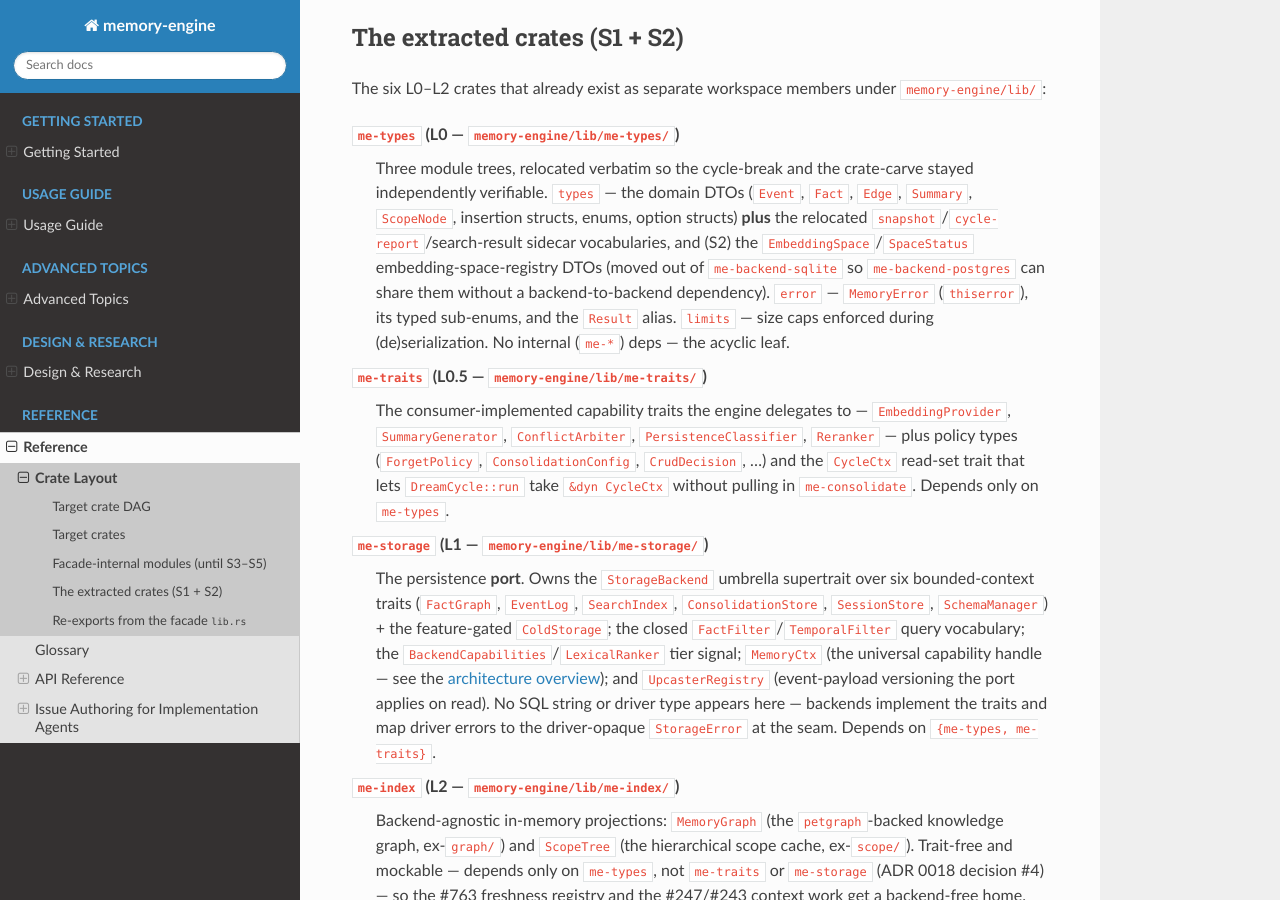
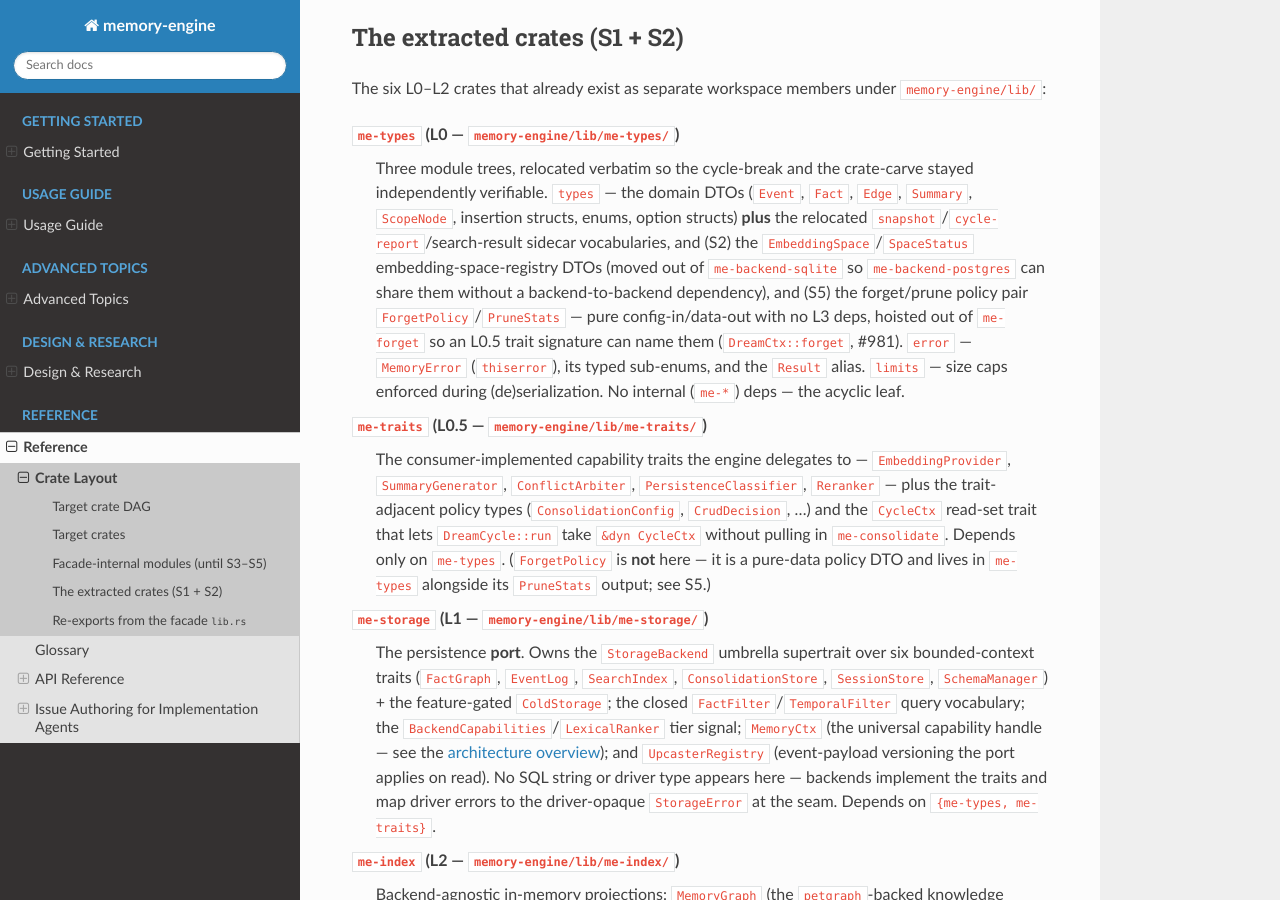
Before and after one commit to dutiona/memory-engine, a Sphinx documentation site: the page built from docs/reference/crate-layout.md, in a window 1280 px wide and 900 px high, scrolled down 5323 px. Built offline with Sphinx 7.4.7 and the Read the Docs theme 3.1.0, drawn with Linux system fonts in a browser that asks for light colours; pages that are not in the unit, such as notebooks, are missing from menus.

Commit message:
docs(build): correct ForgetPolicy's documented home in crate-layout
crate-layout.md claimed me-traits (L0.5) held "policy types (ForgetPolicy,
ConsolidationConfig, ...)". ForgetPolicy has never been defined in me-traits —
it lived in me-forget (L3), and this slice moves it to me-types (L0). The doc
was wrong before this change and would be wrong differently after it, so it is
corrected in the PR that diverges rather than left to rot.

Also records the true home under me-types with a property-based rationale
(pure config-in/data-out, no L3 deps), paired with the PruneStats it returns.

```diff
--- a/docs/reference/crate-layout.md
+++ b/docs/reference/crate-layout.md
@@ -174,10 +174,10 @@ The six L0–L2 crates that already exist as separate workspace members under
 `memory-engine/lib/`:
 
 `me-types` (L0 — `memory-engine/lib/me-types/`)
-: Three module trees, relocated verbatim so the cycle-break and the crate-carve stayed independently verifiable. `types` — the domain DTOs (`Event`, `Fact`, `Edge`, `Summary`, `ScopeNode`, insertion structs, enums, option structs) **plus** the relocated `snapshot`/`cycle-report`/search-result sidecar vocabularies, and (S2) the `EmbeddingSpace`/`SpaceStatus` embedding-space-registry DTOs (moved out of `me-backend-sqlite` so `me-backend-postgres` can share them without a backend-to-backend dependency). `error` — `MemoryError` (`thiserror`), its typed sub-enums, and the `Result` alias. `limits` — size caps enforced during (de)serialization. No internal (`me-*`) deps — the acyclic leaf.
+: Three module trees, relocated verbatim so the cycle-break and the crate-carve stayed independently verifiable. `types` — the domain DTOs (`Event`, `Fact`, `Edge`, `Summary`, `ScopeNode`, insertion structs, enums, option structs) **plus** the relocated `snapshot`/`cycle-report`/search-result sidecar vocabularies, and (S2) the `EmbeddingSpace`/`SpaceStatus` embedding-space-registry DTOs (moved out of `me-backend-sqlite` so `me-backend-postgres` can share them without a backend-to-backend dependency), and (S5) the forget/prune policy pair `ForgetPolicy`/`PruneStats` — pure config-in/data-out with no L3 deps, hoisted out of `me-forget` so an L0.5 trait signature can name them (`DreamCtx::forget`, #981). `error` — `MemoryError` (`thiserror`), its typed sub-enums, and the `Result` alias. `limits` — size caps enforced during (de)serialization. No internal (`me-*`) deps — the acyclic leaf.
 
 `me-traits` (L0.5 — `memory-engine/lib/me-traits/`)
-: The consumer-implemented capability traits the engine delegates to — `EmbeddingProvider`, `SummaryGenerator`, `ConflictArbiter`, `PersistenceClassifier`, `Reranker` — plus policy types (`ForgetPolicy`, `ConsolidationConfig`, `CrudDecision`, …) and the `CycleCtx` read-set trait that lets `DreamCycle::run` take `&dyn CycleCtx` without pulling in `me-consolidate`. Depends only on `me-types`.
+: The consumer-implemented capability traits the engine delegates to — `EmbeddingProvider`, `SummaryGenerator`, `ConflictArbiter`, `PersistenceClassifier`, `Reranker` — plus the trait-adjacent policy types (`ConsolidationConfig`, `CrudDecision`, …) and the `CycleCtx` read-set trait that lets `DreamCycle::run` take `&dyn CycleCtx` without pulling in `me-consolidate`. Depends only on `me-types`. (`ForgetPolicy` is **not** here — it is a pure-data policy DTO and lives in `me-types` alongside its `PruneStats` output; see S5.)
 
 `me-storage` (L1 — `memory-engine/lib/me-storage/`)
 : The persistence **port**. Owns the `StorageBackend` umbrella supertrait over six bounded-context traits (`FactGraph`, `EventLog`, `SearchIndex`, `ConsolidationStore`, `SessionStore`, `SchemaManager`) + the feature-gated `ColdStorage`; the closed `FactFilter`/`TemporalFilter` query vocabulary; the `BackendCapabilities`/`LexicalRanker` tier signal; `MemoryCtx` (the universal capability handle — see the [architecture overview](../design/architecture-overview.md)); and `UpcasterRegistry` (event-payload versioning the port applies on read). No SQL string or driver type appears here — backends implement the traits and map driver errors to the driver-opaque `StorageError` at the seam. Depends on `{me-types, me-traits}`.
```
